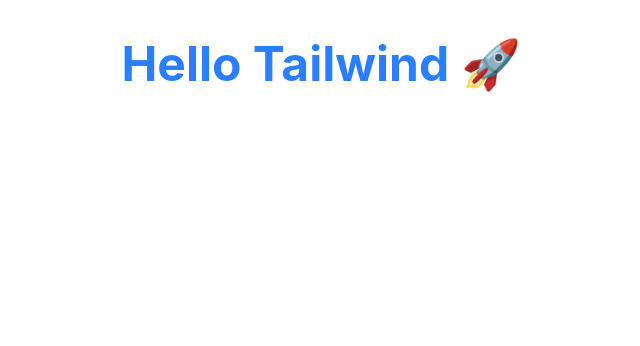
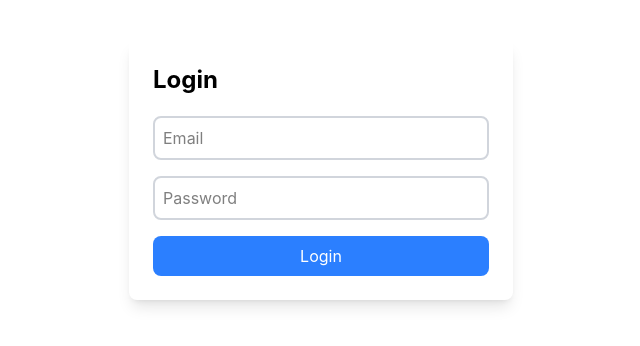
Before and after one commit to mahdijack/PRACTICE, a website built with Vite: page index.html in a window 1280 px wide. Shown: the whole page, without its empty margins (319-959 px from the left). Built offline with nearby package versions, Linux system fonts and the light colour scheme; a small style sheet from the web is missing.

Commit message:
Update CSS

```diff
--- a/index.html
+++ b/index.html
@@ -1,17 +1,37 @@
 <!DOCTYPE html>
 <html lang="en">
+
 <head>
     <meta charset="UTF-8">
     <meta name="viewport" content="width=device-width, initial-scale=1.0">
-    <link href="https://cdn.jsdelivr.net/gh/rastikerdar/vazirmatn@v33.003/Vazirmatn-font-face.css" rel="stylesheet" type="text/css" />
+    <link href="https://cdn.jsdelivr.net/gh/rastikerdar/vazirmatn@v33.003/Vazirmatn-font-face.css" rel="stylesheet"
+        type="text/css" />
     <link rel="stylesheet" href="/src/style.css">
     <title>Document</title>
 </head>
-<body>
-     <h1 class="text-5xl font-bold text-blue-500 text-center mt-10">
-  Hello Tailwind 🚀
-</h1>
 
+<bod>
+
+
+    <div class="w-96 mx-auto mt-10 p-6 shadow-lg rounded-lg">
+
+        <h2 class="text-2xl font-bold mb-5">
+            Login
+        </h2>
+
+        <input type="email" placeholder="Email" class="w-full border-2 border-gray-300 rounded-lg p-2 mb-4
+               focus:border-blue-500 focus:outline-none">
+
+        <input type="password" placeholder="Password" class="w-full border-2 border-gray-300 rounded-lg p-2 mb-4
+               focus:border-blue-500 focus:outline-none">
+
+        <button class="w-full bg-blue-500 text-white py-2 rounded-lg
+               hover:bg-blue-700 active:bg-blue-800
+               transition duration-300">
+            Login
+        </button>
+
+    </div>
 
     <!-- <section class="signup bg-amber-300">
         <div class="sign">
@@ -46,6 +66,7 @@
 
     </section>
     <section class="fotter"></section> -->
-<script src="/Javascripts/index.js"></script>
-</body>
+    <script src="/Javascripts/index.js"></script>
+    </body>
+
 </html>
```
